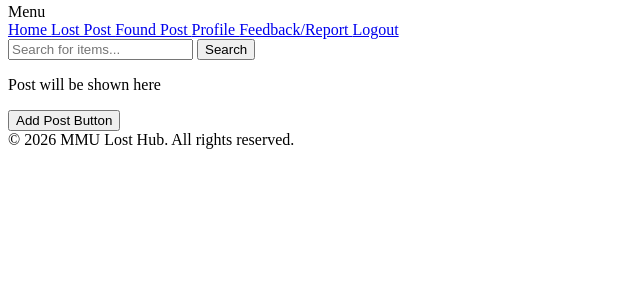
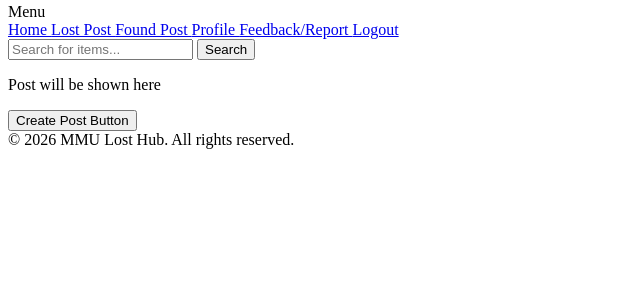
Before and after one commit to yf-91/GitExercise-G011, a Django app: page /items/ in a window 1280 px wide. Shown: the part 135-435 px from the top of the page, without its empty margins (0-640 px from the left). Run offline with Django 5.2, Linux system fonts and the light colour scheme.

Commit message:
Changed add to create post

```diff
--- a/MMULostHub/items/templates/items/mainpage.html
+++ b/MMULostHub/items/templates/items/mainpage.html
@@ -41,9 +41,9 @@
             </p>
         </div>
 
-        <div class="add-post">
+        <div class="create-post">
             <button type="button">
-                Add Post Button
+                Create Post Button
             </button>
         </div>
 
```
